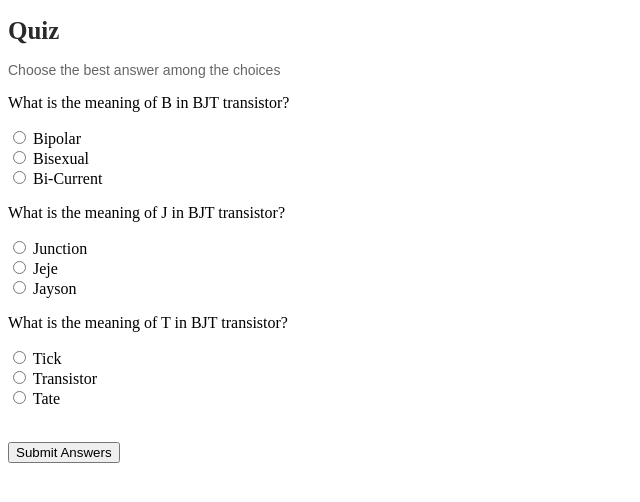
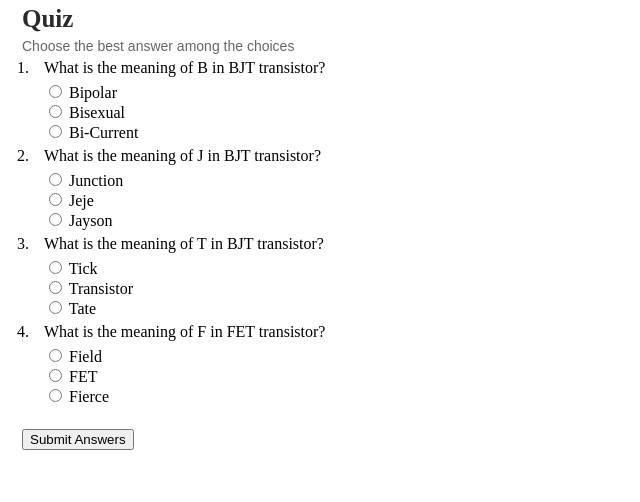
Before and after one commit to rfhtorres28/quizzapp, a Flask app: page /electronics in a window 1280 px wide. Shown: the top 502 px of the page, without its empty margins (0-640 px from the left). Run offline with Flask 3, Linux system fonts and the light colour scheme.

Commit message:
Modify the Radio Field part

```diff
--- a/ECEbank.py
+++ b/ECEbank.py
@@ -33,6 +33,18 @@ ece_questions = [
 
     ]
 
+},
+
+{
+    'id': 4,
+    'content': 'What is the meaning of F in FET transistor?',
+    'options': [
+            {'question_id':4,'letter': 'a', 'content': 'Field', 'is_correct':True},
+            {'question_id':4, 'letter': 'b', 'content': 'FET', 'is_correct': False},
+            {'question_id':4, 'letter': 'c', 'content': 'Fierce', 'is_correct': False}
+
+    ]
+
 }
 
 ]
--- a/Questionforms.py
+++ b/Questionforms.py
@@ -1,17 +1,17 @@
 from flask_wtf import FlaskForm
 from wtforms import RadioField, HiddenField
-from wtforms.validators import DataRequired
+from wtforms.validators import InputRequired
 from ECEbank import ece_questions
 
 
 class QuizForm(FlaskForm):
+    user_id = HiddenField()
 
-    q1_choices = [(option['letter'], option['content']) for option in ece_questions[0]['options']]
-    q2_choices = [(option['letter'], option['content']) for option in ece_questions[1]['options']]
-    q3_choices = [(option['letter'], option['content']) for option in ece_questions[2]['options']]
+def create_dynamic_fields(questions):
+    for i, question in enumerate(questions, start=1):
+        choices = [(option['letter'], option['content']) for option in question['options']]
+        field_name = f'q{i}'
+        field_label = question['content']
+        setattr(QuizForm, field_name, RadioField(field_label, choices=choices, validators=[InputRequired()]))
 
-    q1 = RadioField(ece_questions[0], choices=q1_choices, validators=[DataRequired()])
-    q2 = RadioField(ece_questions[1], choices=q2_choices, validators=[DataRequired()])
-    q3 = RadioField(ece_questions[2], choices=q3_choices, validators=[DataRequired()])
-
-    user_id = HiddenField()
+create_dynamic_fields(ece_questions)
--- a/quiz.py
+++ b/quiz.py
@@ -16,9 +16,10 @@ def home():
 @app.route('/electronics', methods=['GET', 'POST'])
 def elecs():
 
-     correct_answer = 0
-     correct_letters = []
+     no_correct_answer = 0
+     correct_answers = []
      total_questions = len(ece_questions)
+     user_responses = {}
      form = QuizForm()
 
      if request.method == 'POST':
@@ -28,15 +29,20 @@ def elecs():
          for question in ece_questions: # loop through the list of dictionary questions
                user_response = form_data.get(f'q{question["id"]}') # return the value pair from the form data
                correct_response = [x for x in question['options'] if x['is_correct']==True] # this return the correct answer for each question
-               correct_letters.append(correct_response) # or correct_letters.append(correct_response[0] if correct_response else None)
+               correct_answers.append(correct_response) # or correct_letters.append(correct_response[0] if correct_response else None)
+               user_responses[f'q{question["id"]}'] = user_response
+               if user_response == correct_response[0]["letter"]:
+                   no_correct_answer += 1
 
-               if user_response == correct_response[0]["letter"]:
-                   correct_answer += 1
 
-         score_percentage = correct_answer/total_questions*100
+
+         score_percentage = no_correct_answer/total_questions*100
          score_percentage = round(score_percentage, 2)
-         return render_template('result.html', correct_letters=correct_letters,
-        correct_answer=correct_answer, total_questions=total_questions, score_percentage=score_percentage)
+
+         return render_template('result.html', correct_answers=correct_answers,
+        no_correct_answer=no_correct_answer, total_questions=total_questions, score_percentage=score_percentage, user_responses=user_responses,
+        ece_questions=ece_questions)
+
 
 
 
--- a/templates/quiz.html
+++ b/templates/quiz.html
@@ -5,6 +5,15 @@
     <meta name="viewport" content="width=device-width, initial-scale=1.0">
     <title>Quiz</title>
     <link rel="stylesheet" href="static/main.css">
+
+    <style>
+        body, h1, h2, ol, form, p, label {
+            margin: 5px;
+            padding-left: 6px;
+        }
+
+    </style>
+
 </head>
 
 <body>
@@ -15,30 +24,40 @@
     <form action="/electronics" method="post">
         {{ form.csrf_token }}
 
-        {% for question in form %}
-        <div>
-            <p>{{ question.label.text['content']}}</p>
-                {% for option in question.choices %}
+        <ol type = "1">
+        {% for field in form %}
+        {% if field.name not in ['csrf_token', 'user_id'] %}
+
+            <li>
+
+            <p>{{ field.label.text}}</p>
+            {% for option in field.choices %}
                     <label>
-                        <input type="radio" name="q{{ question.label.text['id'] }}" value="{{ option[0]}}"> <!-- This is for user input letter choice -->
+                        <input type="radio" name="{{field.id}}" value="{{ option[0]}}"> <!-- This is for user input letter choice, the field.id is automatically generated -->
 
                         {{ option[1] }} <!-- This is to display the content of the choices (access the content of the tuple in the question forms)-->
                     </label><br>
             {% endfor %}
-                {% if question.errors %}
+                {% if field.errors %}
                 <div class="invalid-feedback">
-                {% for error in question.errors %}
+                     {% for error in field.errors %}
                         <span>{{ error }}</span><br>
                      {% endfor %}
                 </div>
                 {% endif %}
 
-        </div>
+            </li>
+
+
+        {% endif %}
         {% endfor %}
+        </ol>
+
 
         <br>
         <button type="submit">Submit Answers</button>
     </form>
 
+
 </body>
 </html>
```
Also changed, not shown: templates/result.html (+10 -3 lines). Lines whose indentation alone changed are shown as unchanged.
